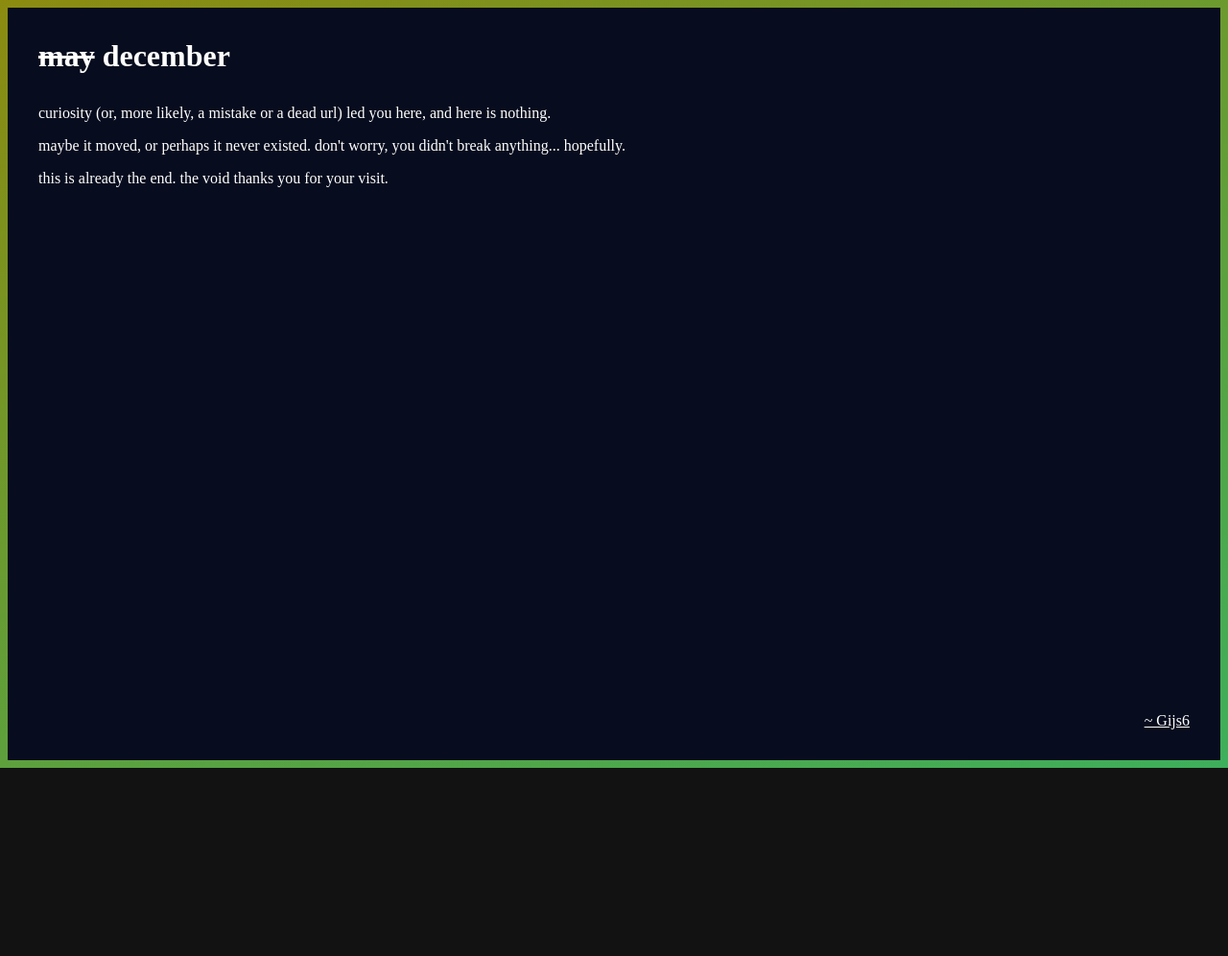
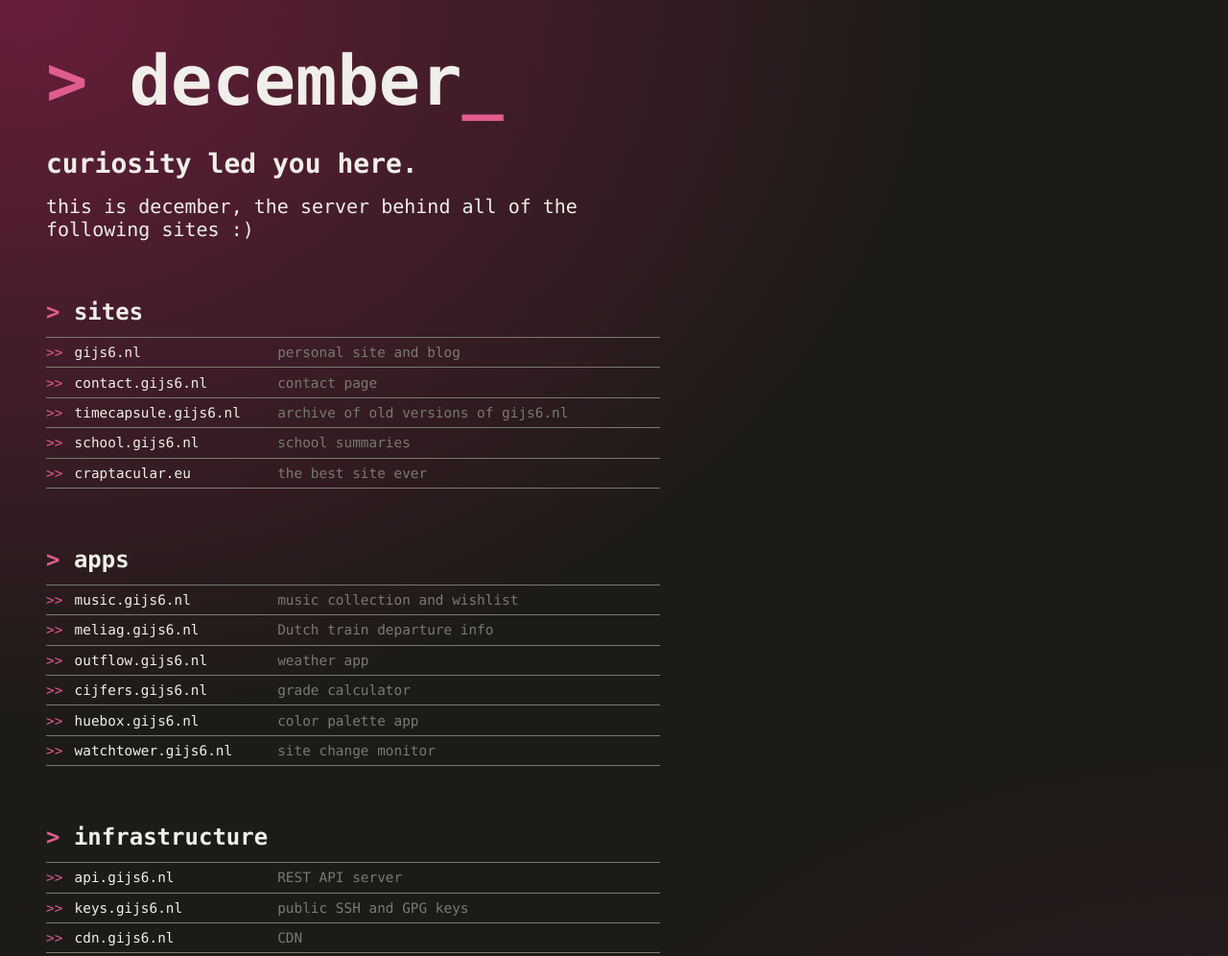
Before and after one commit to Gijs6/december.gijs6.nl, a plain HTML site: page site/index.html in a window 1280 px wide. Shown: the top 996 px of the page at 96% size. Before the commit the page ends 800 px from the top, so only its background shows below. Drawn offline with Linux system fonts and the light colour scheme.

Commit message:
New site!

```diff
--- a/site/index.html
+++ b/site/index.html
@@ -1,163 +1,102 @@
-<!DOCTYPE html>
+<!doctype html>
 <html lang="en">
     <head>
         <meta charset="UTF-8" />
         <meta name="viewport" content="width=device-width, initial-scale=1.0" />
 
         <title>december</title>
+        <meta name="description" content="december - the server behind gijs6.nl and everything else." />
 
         <link rel="canonical" href="https://december.gijs6.nl/" />
         <link rel="me" href="https://gijs6.nl/contact" />
         <link rel="license" href="https://unlicense.org/" />
 
-        <style>
-            :root {
-                color-scheme: dark;
-            }
+        <link rel="stylesheet" href="style.css" />
 
-            * {
-                padding: 0;
-                margin: 0;
-                box-sizing: border-box;
-            }
+        <script>
+            const hue = Math.floor(Math.random() * 360);
+            document.documentElement.style.setProperty("--hue", hue);
+            const accent = `hsl(${hue}, 68%, 62%)`;
+            document.documentElement.style.setProperty("--accent", accent);
 
-            body {
-                background: linear-gradient(135deg, #00d4ff, #ff005e);
-                color: white;
-
-                padding: 0.5em;
-
-                min-height: 100vh;
-                display: grid;
-            }
-
-            main {
-                background: #070c1e;
-
-                padding: 2em;
-
-                display: flex;
-                flex-direction: column;
-                gap: 1em;
-            }
-
-            h1 {
-                margin-bottom: 0.5em;
-            }
-
-            a {
-                color: currentColor;
-            }
-
-            s {
-                text-decoration-thickness: 3px;
-            }
-
-            p:last-child {
-                margin-top: auto;
-                padding-top: 1em;
-                text-align: right;
-            }
-        </style>
+            const canvas = document.createElement("canvas");
+            canvas.width = 32;
+            canvas.height = 32;
+            const ctx = canvas.getContext("2d");
+            ctx.fillStyle = "#1c1b17";
+            ctx.fillRect(0, 0, 32, 32);
+            ctx.fillStyle = accent;
+            ctx.font = "bold 22px monospace";
+            ctx.textAlign = "center";
+            ctx.textBaseline = "middle";
+            ctx.fillText(">", 16, 17);
+            const link = document.createElement("link");
+            link.rel = "icon";
+            link.href = canvas.toDataURL("image/png");
+            document.head.appendChild(link);
+        </script>
     </head>
 
     <body>
         <main>
-            <script>
-                function randomColor() {
-                    const r = Math.floor(Math.random() * 256);
-                    const g = Math.floor(Math.random() * 256);
-                    const b = Math.floor(Math.random() * 256);
-                    return { r, g, b, css: `rgb(${r}, ${g}, ${b})` };
-                }
+            <header>
+                <h1>december</h1>
+                <p id="site"></p>
+                <p>this is december, the server behind all of the following sites :)</p>
+                <script>
+                    const from = new URLSearchParams(window.location.search).get("from");
+                    if (from) {
+                        document.getElementById("site").innerHTML = `you tried to visit <b>${from}</b>, but it doesn't exist. welcome anyway!`;
+                    } else {
+                        document.getElementById("site").innerHTML = `curiosity led you here.`;
+                    }
+                </script>
+            </header>
 
-                const color1 = randomColor();
-                const color2 = randomColor();
-                const angle = Math.floor(Math.random() * 360);
+            <section>
+                <h2>sites</h2>
+                <ul>
+                    <li><a href="https://gijs6.nl">gijs6.nl</a><span>personal site and blog</span></li>
+                    <li><a href="https://contact.gijs6.nl">contact.gijs6.nl</a><span>contact page</span></li>
+                    <li><a href="https://timecapsule.gijs6.nl">timecapsule.gijs6.nl</a><span>archive of old versions of gijs6.nl</span></li>
+                    <li><a href="https://school.gijs6.nl">school.gijs6.nl</a><span>school summaries</span></li>
+                    <li><a href="https://craptacular.eu">craptacular.eu</a><span>the best site ever</span></li>
+                </ul>
+            </section>
 
-                document.body.style.background = `linear-gradient(${angle}deg, ${color1.css}, ${color2.css})`;
+            <section>
+                <h2>apps</h2>
+                <ul>
+                    <li><a href="https://music.gijs6.nl">music.gijs6.nl</a><span>music collection and wishlist</span></li>
+                    <li><a href="https://meliag.gijs6.nl">meliag.gijs6.nl</a><span>Dutch train departure info</span></li>
+                    <li><a href="https://outflow.gijs6.nl">outflow.gijs6.nl</a><span>weather app</span></li>
+                    <li><a href="https://cijfers.gijs6.nl">cijfers.gijs6.nl</a><span>grade calculator</span></li>
+                    <li><a href="https://huebox.gijs6.nl">huebox.gijs6.nl</a><span>color palette app</span></li>
+                    <li><a href="https://watchtower.gijs6.nl">watchtower.gijs6.nl</a><span>site change monitor</span></li>
+                </ul>
+            </section>
 
-                // Create favicon
-                const canvas = document.createElement("canvas");
-                canvas.width = 32;
-                canvas.height = 32;
-                const ctx = canvas.getContext("2d");
+            <section>
+                <h2>infrastructure</h2>
+                <ul>
+                    <li><a href="https://api.gijs6.nl">api.gijs6.nl</a><span>REST API server</span></li>
+                    <li><a href="https://keys.gijs6.nl">keys.gijs6.nl</a><span>public SSH and GPG keys</span></li>
+                    <li><a href="https://cdn.gijs6.nl">cdn.gijs6.nl</a><span>CDN</span></li>
+                </ul>
+            </section>
 
-                const rad = (angle * Math.PI) / 180;
-                const x0 = 16 + 16 * Math.cos(rad + Math.PI);
-                const y0 = 16 + 16 * Math.sin(rad + Math.PI);
-                const x1 = 16 + 16 * Math.cos(rad);
-                const y1 = 16 + 16 * Math.sin(rad);
+            <section>
+                <h2>defunct</h2>
+                <ul>
+                    <li><s>ckv.gijs6.nl</s><span>old CKV site</span></li>
+                    <li><s>blog.gijs6.nl</s><span>old blog (currently at <a href="https://gijs6.nl/blog">gijs6.nl/blog</a>)</span></li>
+                    <li><s>key.gijs6.nl</s><span>old SSH key (currently at <a href="https://keys.gijs6.nl/ssh">keys.gijs6.nl/ssh</a>)</span></li>
+                    <li><s>archive.gijs6.nl</s><span>old archive site for gijs6.nl (currently at <a href="https://timecapsule.gijs6.nl">timecapsule.gijs6.nl</a>)</span></li>
+                    <li><s>code.gijs6.nl</s><span>old code snippets site</span></li>
+                </ul>
+            </section>
 
-                const gradient = ctx.createLinearGradient(x0, y0, x1, y1);
-                gradient.addColorStop(0, color1.css);
-                gradient.addColorStop(1, color2.css);
-
-                ctx.fillStyle = gradient;
-                ctx.fillRect(0, 0, 32, 32);
-
-                const link = document.createElement("link");
-                link.rel = "icon";
-                link.href = canvas.toDataURL("image/png");
-                document.head.appendChild(link);
-
-                setGradientAndFavicon();
-            </script>
-
-            <h1><s id="month"></s> december</h1>
-
-            <script>
-                const monthNames = [
-                    "january",
-                    "february",
-                    "march",
-                    "april",
-                    "may",
-                    "june",
-                    "july",
-                    "august",
-                    "september",
-                    "october",
-                    "november",
-                    "december"
-                ];
-
-                const now = new Date();
-                const currentMonth = now.getMonth();
-
-                const currentMonthName = monthNames[now.getMonth()];
-                const monthEl = document.getElementById("month");
-
-                if (currentMonth != 11) {
-                    monthEl.innerText = currentMonthName;
-                } else {
-                    monthEl.remove();
-                }
-            </script>
-            <p id="site">
-                curiosity (or, more likely, a mistake or a dead url) led you
-                here, and here is nothing.
-            </p>
-
-            <script>
-                const queryString = window.location.search;
-                const urlParams = new URLSearchParams(queryString);
-                const from = urlParams.get("from");
-
-                if (from) {
-                    const siteEl = document.getElementById("site");
-                    siteEl.innerHTML += ` there was no site found at <b>${from}</b>.`;
-                }
-            </script>
-
-            <p>
-                maybe it moved, or perhaps it never existed. don't worry, you
-                didn't break anything... hopefully.
-            </p>
-
-            <p>this is already the end. the void thanks you for your visit.</p>
-
-            <p><a href="https://gijs6.nl">~ Gijs6</a></p>
+            <footer><a href="https://gijs6.nl">~ Gijs6</a></footer>
         </main>
     </body>
 </html>
--- /dev/null
+++ b/site/style.css
@@ -0,0 +1,162 @@
+:root {
+    color-scheme: dark;
+    --accent: #d95f00;
+    --bg: #1c1b17;
+    --fg: #f0efe9;
+    --muted: #7a7970;
+}
+
+*,
+*::before,
+*::after {
+    margin: 0;
+    padding: 0;
+    box-sizing: border-box;
+}
+
+@keyframes blink {
+    0%,
+    100% {
+        opacity: 1;
+    }
+    50% {
+        opacity: 0;
+    }
+}
+
+body {
+    background: var(--bg);
+    background-image:
+        radial-gradient(ellipse 75% 55% at 2% 0%, hsl(var(--hue, 30), 55%, 26%) 0%, transparent 100%),
+        radial-gradient(ellipse 60% 45% at 98% 100%, hsl(var(--hue, 30), 35%, 16%) 0%, transparent 100%);
+    color: var(--fg);
+    font-family: ui-monospace, "Cascadia Code", "Fira Mono", "Menlo", monospace;
+    min-height: 100vh;
+    padding: 3em;
+}
+
+main {
+    max-width: 40em;
+    display: flex;
+    flex-direction: column;
+    gap: 3em;
+}
+
+header {
+    display: flex;
+    flex-direction: column;
+    gap: 1em;
+}
+
+h1 {
+    font-size: clamp(3.5em, 9vw, 4.5em);
+    font-weight: 700;
+    line-height: 1;
+    color: var(--fg);
+    margin-bottom: .25em;
+}
+
+h1::before {
+    content: "> ";
+    color: var(--accent);
+}
+
+h1::after {
+    content: "_";
+    color: var(--accent);
+    animation: blink 1s step-end infinite;
+}
+
+header p {
+    font-size: 1.25em;
+}
+
+header p#site {
+    font-size: 1.75em;
+    font-weight: 900;
+}
+
+header p#site b {
+    text-decoration: underline;
+}
+
+section {
+    display: flex;
+    flex-direction: column;
+    gap: 0;
+}
+
+h2 {
+    font-weight: 900;
+    padding: 0.5em 0;
+}
+
+h2::before {
+    content: "> ";
+    color: var(--accent);
+}
+
+ul {
+    list-style: none;
+    border-top: 1px solid var(--muted);
+}
+
+li {
+    display: grid;
+    grid-template-columns: auto 1fr 2fr;
+    align-items: baseline;
+    gap: 0.85em;
+    padding: 0.5em 0;
+    border-bottom: 1px solid var(--muted);
+    font-size: 0.9em;
+}
+
+li::before {
+    content: ">>";
+    color: var(--accent);
+}
+
+li a {
+    color: var(--fg);
+    text-decoration: none;
+    white-space: nowrap;
+}
+
+li a:hover {
+    color: var(--accent);
+}
+
+li span {
+    color: var(--muted);
+}
+
+li span a {
+    color: var(--muted);
+}
+
+li s {
+    text-decoration: none;
+}
+
+@media (max-width: 600px) {
+    li {
+        grid-template-columns: auto 1fr;
+    }
+
+    li span {
+        grid-column: 2;
+    }
+}
+
+footer {
+    margin-top: auto;
+}
+
+footer a {
+    color: var(--accent);
+    text-decoration: none;
+}
+
+footer a:hover {
+    text-decoration: underline;
+}
```
Also changed, not shown: package.json (deleted, +0 -9 lines), 4 other files.
